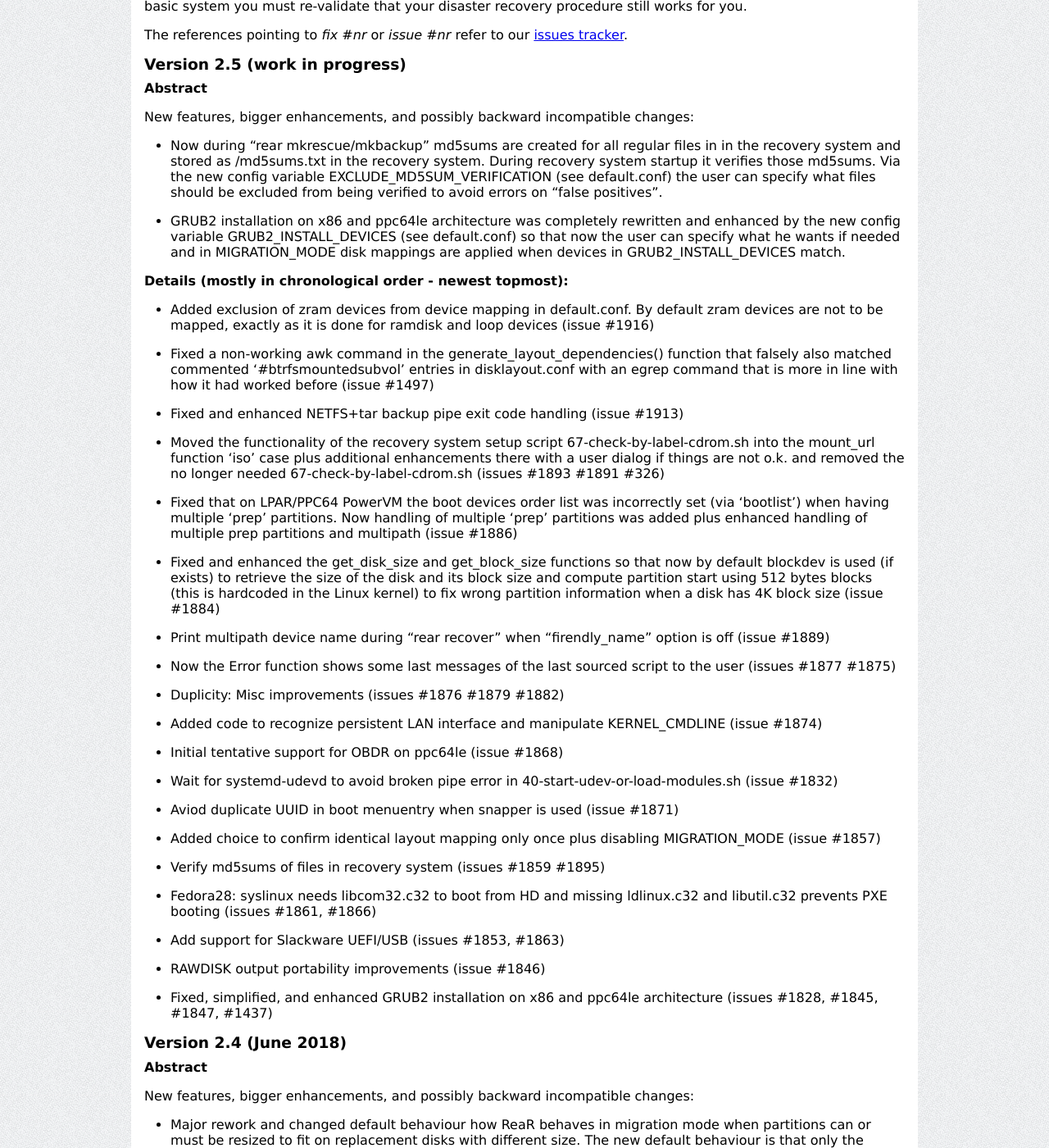
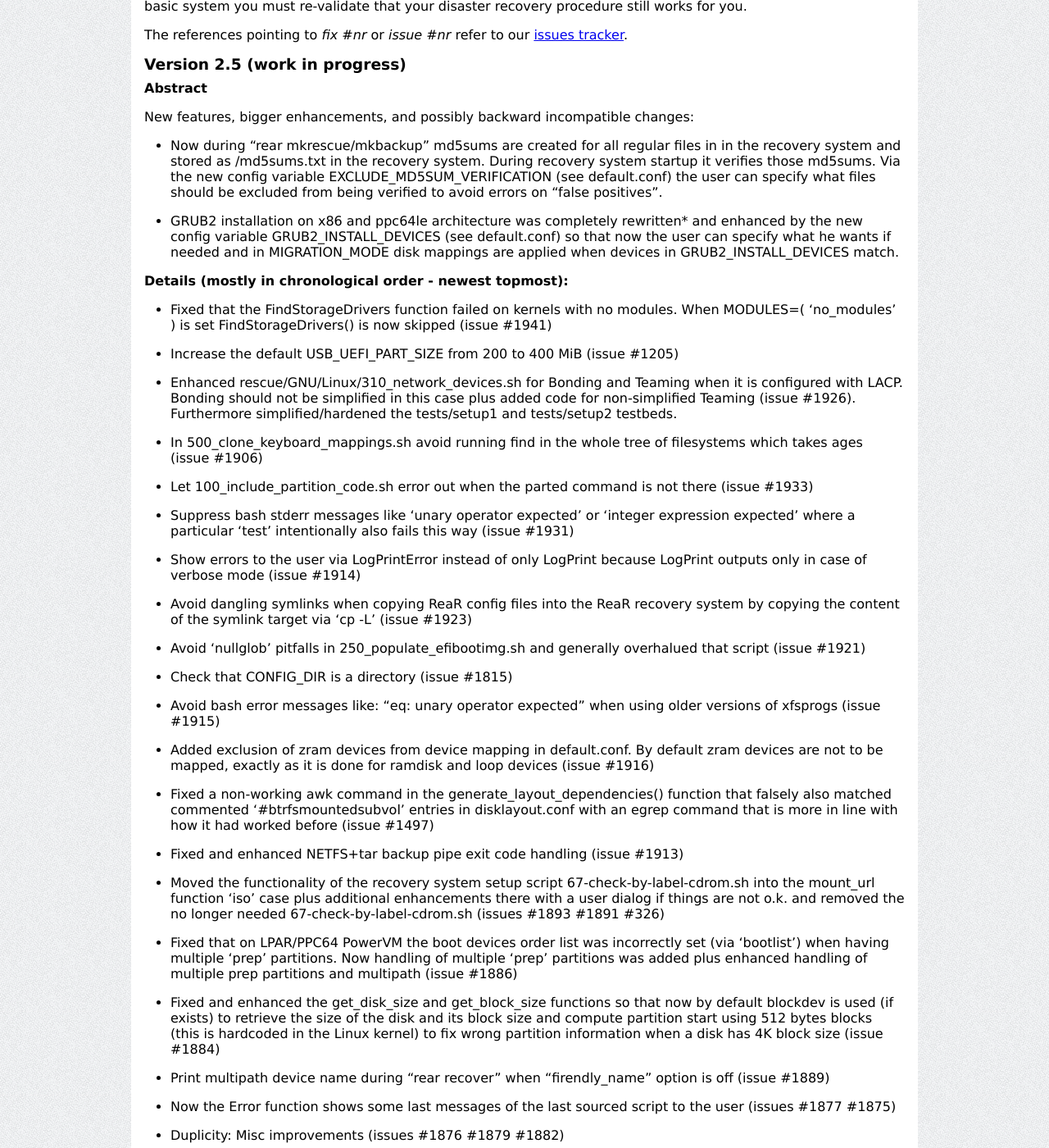
Before and after one commit to rear/rear.github.com, a Jekyll site: the page built from documentation/release-notes-2-5.md, in a window 1280 px wide and 1400 px high, scrolled down 2949 px. Shown: the whole window at 82% size. Built offline with Jekyll 4.4.1, drawn with Linux system fonts in a browser that asks for light colours; comment, search, counter and statistics services are not loaded.

Commit message:
Update release-notes-2-5.md
Added latest changes to the "Details" part of "Version 2.5"

```diff
--- a/documentation/release-notes-2-5.md
+++ b/documentation/release-notes-2-5.md
@@ -159,9 +159,8 @@ functionality:
 
 *NOTE*: Features marked *Experimental* are prone to change with future releases.
 
+## Relax-and-Recover Releases
 
-
-## Relax-and-Recover Releases
 The first release of Relax-and-Recover, version 1.0, was posted to the web in July 2006.
 For each release, this chapter lists the new features and defect fixes.
 All releases are cumulative.
@@ -184,12 +183,46 @@ and stored as /md5sums.txt in the recovery system. During recovery system startu
 Via the new config variable EXCLUDE_MD5SUM_VERIFICATION (see default.conf) the user can specify
 what files should be excluded from being verified to avoid errors on "false positives".
 
-* GRUB2 installation on x86 and ppc64le architecture was completely rewritten
+* GRUB2 installation on x86 and ppc64le architecture was completely rewritten*
 and enhanced by the new config variable GRUB2_INSTALL_DEVICES (see default.conf)
 so that now the user can specify what he wants if needed and in MIGRATION_MODE
 disk mappings are applied when devices in GRUB2_INSTALL_DEVICES match.
 
 #### Details (mostly in chronological order - newest topmost):
+
+* Fixed that the FindStorageDrivers function failed on kernels with no modules.
+When MODULES=( 'no_modules' ) is set FindStorageDrivers() is now skipped (issue #1941)
+
+* Increase the default USB_UEFI_PART_SIZE from 200 to 400 MiB (issue #1205)
+
+* Enhanced rescue/GNU/Linux/310_network_devices.sh for Bonding and Teaming
+when it is configured with LACP. Bonding should not be simplified in this case
+plus added code for non-simplified Teaming (issue #1926).
+Furthermore simplified/hardened the tests/setup1 and tests/setup2 testbeds.
+
+* In 500_clone_keyboard_mappings.sh avoid running find
+in the whole tree of filesystems which takes ages (issue #1906)
+
+* Let 100_include_partition_code.sh error out
+when the parted command is not there (issue #1933)
+
+* Suppress bash stderr messages like 'unary operator expected'
+or 'integer expression expected' where a particular 'test'
+intentionally also fails this way (issue #1931)
+
+* Show errors to the user via LogPrintError instead of only LogPrint
+because LogPrint outputs only in case of verbose mode (issue #1914)
+
+* Avoid dangling symlinks when copying ReaR config files into the ReaR recovery system
+by copying the content of the symlink target via 'cp -L' (issue #1923)
+
+* Avoid 'nullglob' pitfalls in 250_populate_efibootimg.sh
+and generally overhalued that script (issue #1921)
+
+* Check that CONFIG_DIR is a directory (issue #1815)
+
+* Avoid bash error messages like: "eq: unary operator expected"
+when using older versions of xfsprogs (issue #1915)
 
 * Added exclusion of zram devices from device mapping in default.conf.
 By default zram devices are not to be mapped, exactly as it is done
```
